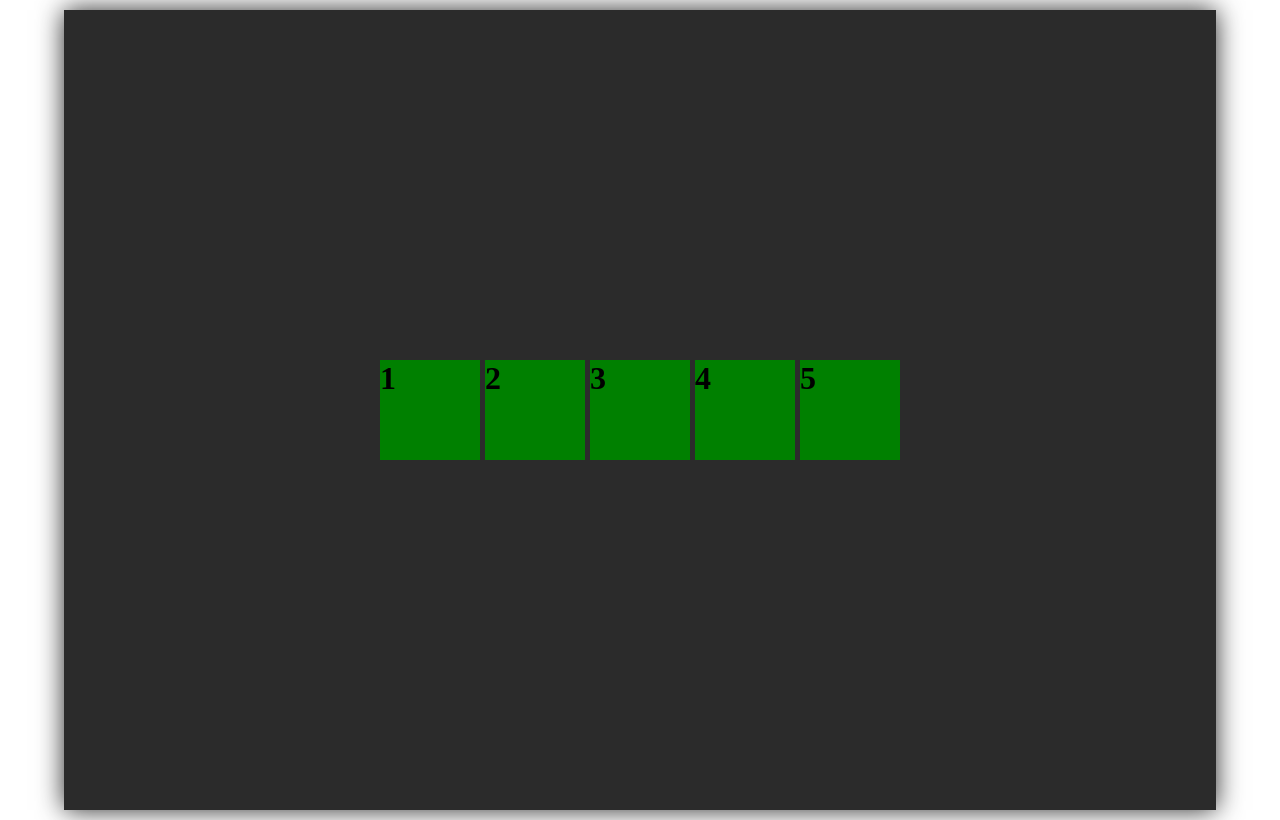
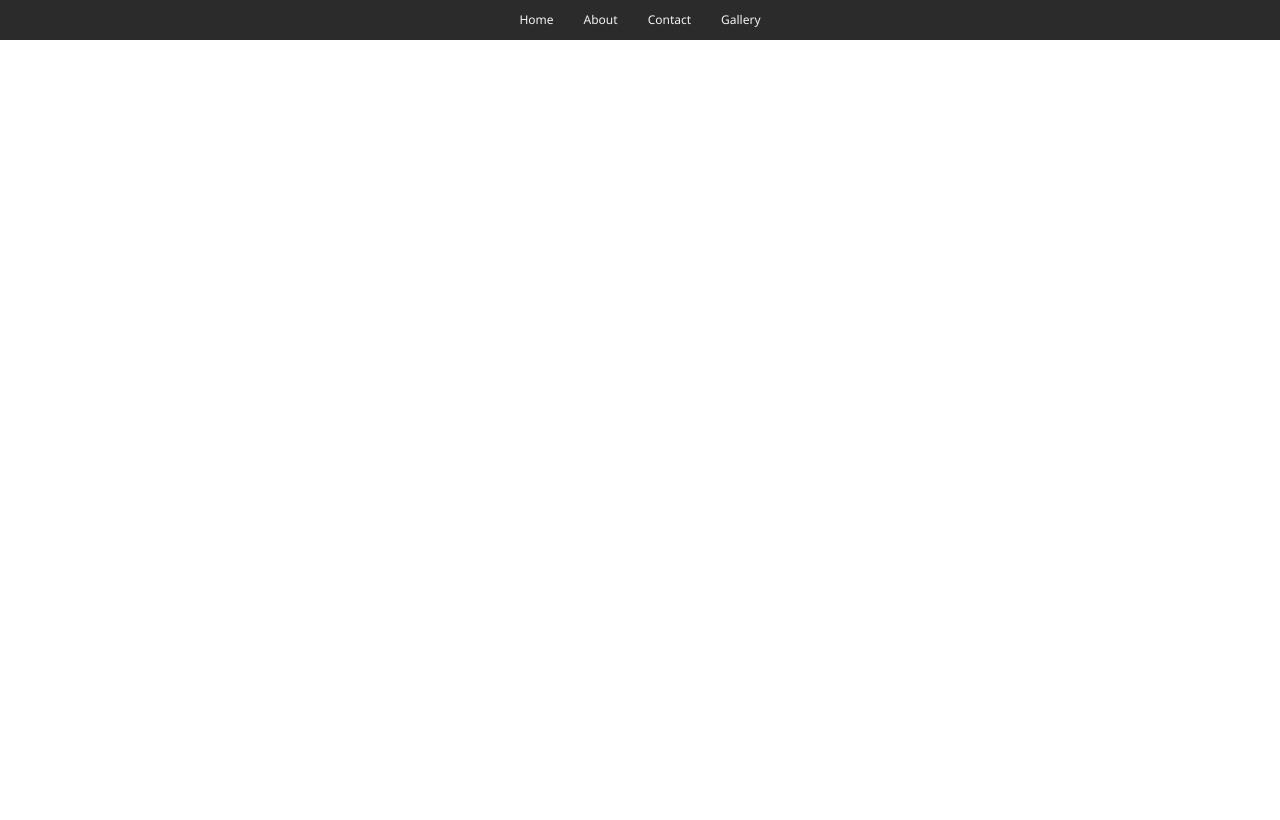
Before and after one commit to shaghayeghmohammadbeigi-crypto/web-2, a website built with Vite: page index.html in a window 1280 px wide. Built offline with nearby package versions, Linux system fonts and the light colour scheme.

Commit message:
make-menu

```diff
--- a/index.html
+++ b/index.html
@@ -7,22 +7,20 @@
   <link rel="stylesheet" href="./src/css/main.css">
 </head>
 <body>
-  <div class="items">
-    <div class="item">
-      <h1>1</h1>
+  <!--project-->
+    <div class="wrapper">
+      <!--menu-->
+        <div class="menu">
+          <nav>
+            <div><a href="#">home</a></div>
+            <div><a href="#">about</a></div>
+            <div><a href="#">contact</a></div>
+            <div><a href="#">gallery</a></div>
+          </nav>
+        </div>
+      <!--end menu-->
     </div>
-    <div class="item">
-      <h1>2</h1>
-    </div>
-    <div class="item">
-      <h1>3</h1>
-    </div>
-    <div class="item">
-      <h1>4</h1>
-    </div>
-    <div class="item">
-      <h1>5</h1>
-    </div>
+  <!--end project-->
   </div>
   <script src="./src/js/main.js"></script>
 </body>
--- a/src/css/main.css
+++ b/src/css/main.css
@@ -2,23 +2,34 @@
     margin: 0;
     padding: 0;
 }
-.items{
-    width: 90%;
-    height: 100vh;
-    padding: 30px;
-    box-sizing: border-box;
-    margin: 10px auto;
-    box-shadow: 0 0 25px #2b2b2b;
+.menu{
+    width: 100%;
+    height: 40px;
     background-color: #2b2b2b;
-    display: flex;
-    flex-flow: row wrap;
-    gap: 5px;
-    justify-content: center;
-    align-content: center;
-    .item{
-        width: 100px;
-        height: 100px;
-        background-color: green;
-
+    nav{
+        width: 100%;
+        height: 100%;
+        display: flex;
+        justify-content: center;
+        column-gap: 10px;
+        div{
+            width: fit-content;
+            height: 100%;
+        }
+        a{
+            display: block;
+            width: fit-content;
+            padding: 0 10px;
+            box-sizing: border-box;
+            line-height: 40px;            text-decoration: none;
+            text-transform: capitalize;
+            color: whitesmoke;
+            font-family: 'Segoe UI', Tahoma, Geneva, Verdana, sans-serif;
+            font-size: 12px;
+            transition: 300ms;
+            &:hover{
+                background-color: deeppink;
+            }
+        }
     }
 }
```
